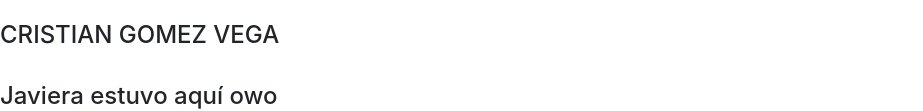
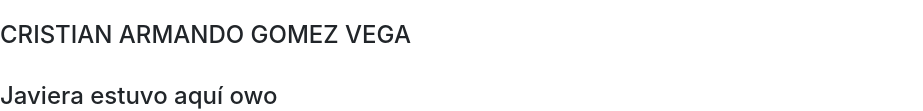
Before and after one commit to cgomezvega/PruebasFormularios008D, a plain HTML site: page index.html in a window 1280 px wide. Shown: the part 434-545 px from the top of the page, without its empty margins (0-923 px from the left). Drawn offline with nearby package versions, Linux system fonts and the light colour scheme.

Commit message:
He subido mi segundo nombre ARMANDO

```diff
--- a/index.html
+++ b/index.html
@@ -61,7 +61,7 @@
         </div>
     </div>
     <br>
-    <h4>CRISTIAN GOMEZ VEGA</h4>
+    <h4>CRISTIAN ARMANDO GOMEZ VEGA</h4>
     <br>
     <h4>Javiera estuvo aquí owo </h4>
     <h5>Luis Gonzalez presente en casa</h5>
```
